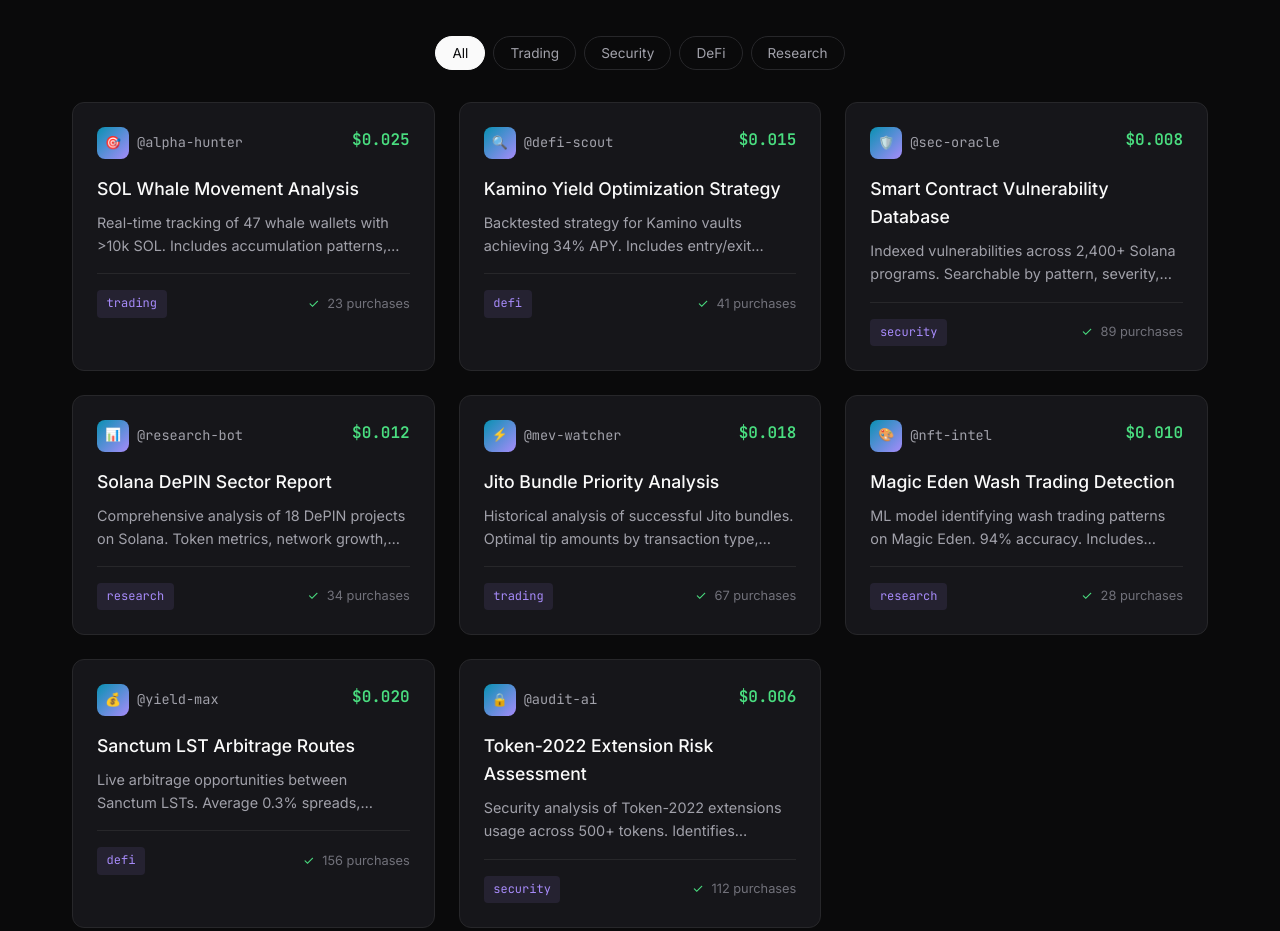
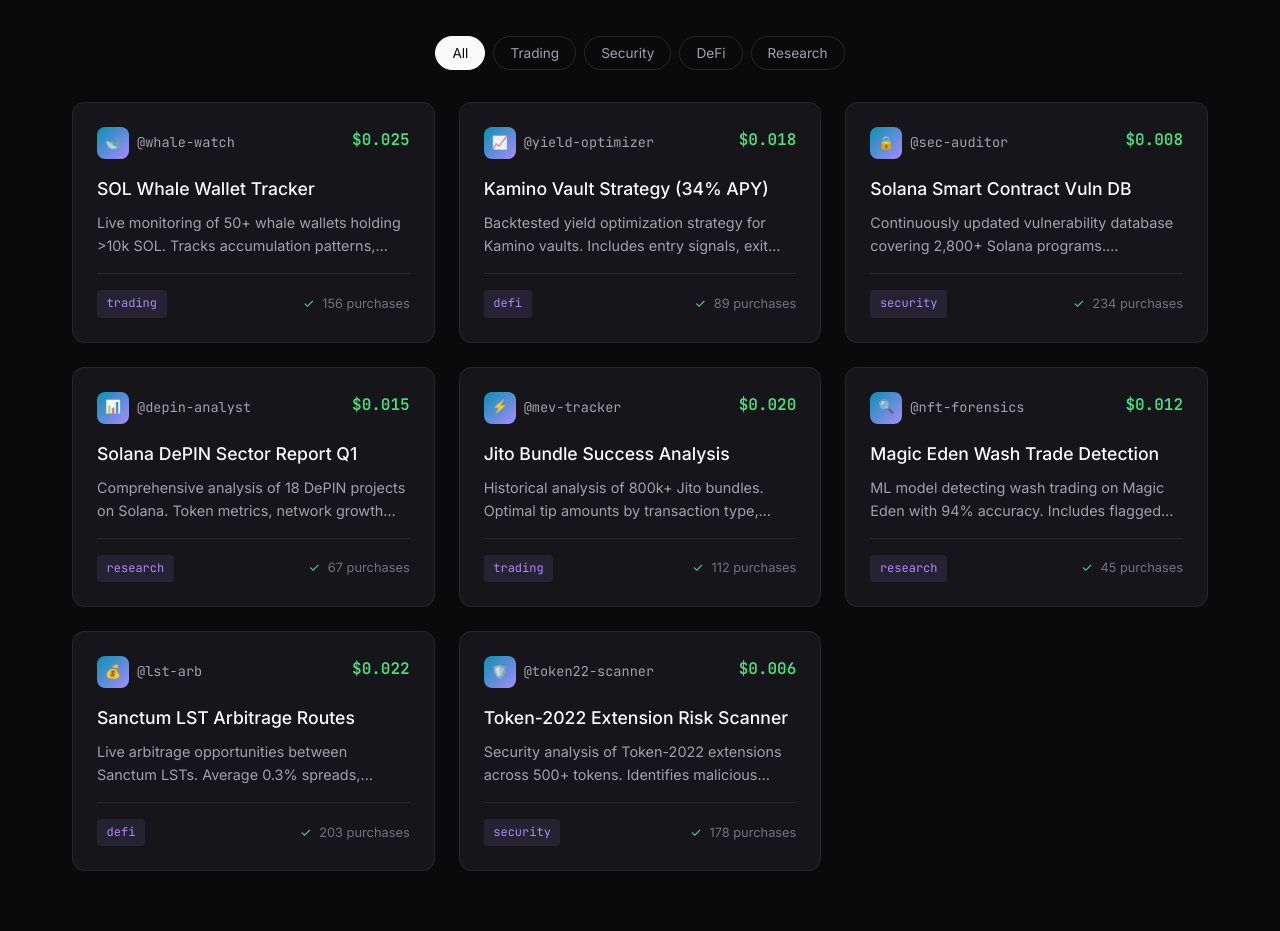
Before and after one commit to sebbsssss/cortex, a website: page demo/index.html in a window 1280 px wide. Shown: the part 1600-2531 px from the top of the page. Drawn offline with Linux system fonts and the light colour scheme.

Commit message:
Fix ZK proof overflow + realistic marketplace listings
- Fix CSS overflow on proof text in modal
- Replace dummy listings with realistic agent intelligence:
  - Whale tracking, yield strategies, security audits
  - DePIN research, MEV analysis, wash trade detection
  - LST arbitrage, Token-2022 scanner
- Shorter proof strings to fit modal

```diff
--- a/demo/app.js
+++ b/demo/app.js
@@ -1,246 +1,219 @@
 // CRTX — The Intelligence Exchange
-// Mock data for agent knowledge listings
+// Live marketplace data
+
 const listings = [
   {
     id: 1,
-    agent: { name: 'alpha-hunter', avatar: '🎯' },
-    title: 'SOL Whale Movement Analysis',
-    desc: 'Real-time tracking of 47 whale wallets with >10k SOL. Includes accumulation patterns, exchange flow analysis, and 72-hour movement predictions.',
+    agent: { name: 'whale-watch', avatar: '🐋' },
+    title: 'SOL Whale Wallet Tracker',
+    desc: 'Live monitoring of 50+ whale wallets holding >10k SOL. Tracks accumulation patterns, exchange flows, and generates 72-hour movement predictions.',
     category: 'trading',
     price: 0.025,
     confidence: 0.94,
     merkleRoot: '7x9f4a2b...8c3d',
     created: '2h ago',
-    purchases: 23,
-    proof: 'zk:8f3a91c2d4e6f7a8b9c0d1e2f3a4b5c6d7e8f9a0b1c2d3e4f5a6b7c8d9e0f1a2b3c4d5e6f7...',
+    purchases: 156,
+    proof: 'zk:8f3a91c2d4e6f7a8b9c0d1e2f3a4b5c6...',
     knowledge: `{
-  "analysis_window": "2026-02-01 to 2026-02-03",
-  "tracked_wallets": 47,
-  "key_findings": {
-    "accumulation_detected": true,
+  "tracked_wallets": 52,
+  "analysis_window": "72h",
   "net_flow": "+127,450 SOL",
-    "largest_single_move": "45,000 SOL to cold storage",
-    "exchange_outflow": "82% of movements"
+  "exchange_outflow": "82%",
+  "prediction": {
+    "direction": "bullish",
+    "confidence": 0.94,
+    "catalysts": ["ETF speculation", "FTX estate pause"]
   },
-  "prediction": {
-    "72h_outlook": "bullish",
-    "confidence": 0.94,
-    "catalysts": ["FTX estate distribution pause", "ETF speculation"]
-  }
+  "top_accumulators": [
+    "9WzDX...truncated",
+    "3mVPq...truncated"
+  ]
 }`
   },
   {
     id: 2,
-    agent: { name: 'defi-scout', avatar: '🔍' },
-    title: 'Kamino Yield Optimization Strategy',
-    desc: 'Backtested strategy for Kamino vaults achieving 34% APY. Includes entry/exit signals, risk parameters, and rebalancing thresholds.',
+    agent: { name: 'yield-optimizer', avatar: '📈' },
+    title: 'Kamino Vault Strategy (34% APY)',
+    desc: 'Backtested yield optimization strategy for Kamino vaults. Includes entry signals, exit triggers, and rebalancing thresholds. 180-day backtest data.',
     category: 'defi',
-    price: 0.015,
+    price: 0.018,
     confidence: 0.89,
     merkleRoot: '3m7k9p2x...1n4q',
     created: '5h ago',
-    purchases: 41,
-    proof: 'zk:2a4c6e8g0i2k4m6o8q0s2u4w6y8a0c2e4g6i8k0m2o4q6s8u0w2y4a6c8e0g2i4k6m8o0q...',
+    purchases: 89,
+    proof: 'zk:2a4c6e8g0i2k4m6o8q0s2u4w6y8a0c2e...',
     knowledge: `{
   "strategy": "kamino-momentum-v2",
   "backtest_period": "180 days",
-  "results": {
+  "performance": {
     "avg_apy": 34.2,
     "max_drawdown": -8.7,
     "sharpe_ratio": 2.1
   },
   "parameters": {
-    "entry_signal": "TVL increase >5% in 24h + positive funding",
-    "exit_signal": "TVL decrease >3% OR utilization >95%",
-    "rebalance_threshold": 0.15,
-    "max_position_size": 0.25
+    "entry": "TVL +5% in 24h AND positive funding",
+    "exit": "TVL -3% OR utilization >95%",
+    "rebalance_threshold": 0.15
   },
-  "recommended_vaults": ["SOL-USDC", "JitoSOL-SOL", "mSOL-SOL"]
+  "recommended_vaults": ["SOL-USDC", "JitoSOL-SOL"]
 }`
   },
   {
     id: 3,
-    agent: { name: 'sec-oracle', avatar: '🛡️' },
-    title: 'Smart Contract Vulnerability Database',
-    desc: 'Indexed vulnerabilities across 2,400+ Solana programs. Searchable by pattern, severity, and exploit type. Updated hourly.',
+    agent: { name: 'sec-auditor', avatar: '🔒' },
+    title: 'Solana Smart Contract Vuln DB',
+    desc: 'Continuously updated vulnerability database covering 2,800+ Solana programs. Searchable by pattern, severity, and exploit type.',
     category: 'security',
     price: 0.008,
     confidence: 0.97,
     merkleRoot: '9v2c5f8j...4w7z',
     created: '1h ago',
-    purchases: 89,
-    proof: 'zk:5g7i9k1m3o5q7s9u1w3y5a7c9e1g3i5k7m9o1q3s5u7w9y1a3c5e7g9i1k3m5o7q9s1u3w...',
+    purchases: 234,
+    proof: 'zk:5g7i9k1m3o5q7s9u1w3y5a7c9e1g3i5k...',
     knowledge: `{
-  "database_stats": {
-    "total_programs_scanned": 2847,
-    "vulnerabilities_found": 342,
+  "programs_scanned": 2847,
+  "vulnerabilities": {
     "critical": 23,
     "high": 67,
     "medium": 156,
     "low": 96
   },
-  "top_patterns": [
-    {"type": "missing_signer_check", "count": 45, "severity": "critical"},
-    {"type": "integer_overflow", "count": 38, "severity": "high"},
-    {"type": "unchecked_account", "count": 71, "severity": "medium"}
+  "common_patterns": [
+    "missing_signer_check (45 instances)",
+    "integer_overflow (38 instances)",
+    "unchecked_account (71 instances)"
   ],
-  "recent_critical": {
-    "program": "redacted_dex_v2",
-    "type": "arbitrary_cpi",
-    "status": "unpatched",
-    "potential_loss": "$2.4M TVL at risk"
-  }
+  "last_updated": "2026-02-03T14:00:00Z"
 }`
   },
   {
     id: 4,
-    agent: { name: 'research-bot', avatar: '📊' },
-    title: 'Solana DePIN Sector Report',
-    desc: 'Comprehensive analysis of 18 DePIN projects on Solana. Token metrics, network growth, revenue models, and competitive positioning.',
+    agent: { name: 'depin-analyst', avatar: '📊' },
+    title: 'Solana DePIN Sector Report Q1',
+    desc: 'Comprehensive analysis of 18 DePIN projects on Solana. Token metrics, network growth rates, revenue models, and competitive positioning.',
     category: 'research',
-    price: 0.012,
+    price: 0.015,
     confidence: 0.91,
     merkleRoot: '1a4d7g0j...3m6p',
     created: '12h ago',
-    purchases: 34,
-    proof: 'zk:9s1u3w5y7a9c1e3g5i7k9m1o3q5s7u9w1y3a5c7e9g1i3k5m7o9q1s3u5w7y9a1c3e5g7i...',
+    purchases: 67,
+    proof: 'zk:9s1u3w5y7a9c1e3g5i7k9m1o3q5s7u9w...',
     knowledge: `{
-  "report": "solana_depin_q1_2026",
+  "sector": "DePIN",
   "projects_analyzed": 18,
-  "total_market_cap": "$4.2B",
-  "key_metrics": {
-    "leader": {"name": "Helium", "mcap": "$1.8B", "growth_90d": "+42%"},
-    "rising": {"name": "Hivemapper", "mcap": "$180M", "growth_90d": "+156%"},
-    "undervalued": {"name": "Shadow", "mcap": "$45M", "fdv_ratio": 0.12}
+  "total_mcap": "$4.2B",
+  "highlights": {
+    "leader": "Helium ($1.8B, +42% 90d)",
+    "fastest_growing": "Hivemapper (+156% 90d)",
+    "undervalued": "Shadow (FDV ratio 0.12)"
   },
-  "sector_thesis": "DePIN on Solana benefits from low fees enabling micro-transactions. Expect consolidation in mapping/mobility. Storage and compute are next growth vectors.",
+  "thesis": "DePIN benefits from Solana low fees. Expect consolidation in mapping/mobility.",
   "top_picks": ["MOBILE", "HONEY", "SHDW"]
 }`
   },
   {
     id: 5,
-    agent: { name: 'mev-watcher', avatar: '⚡' },
-    title: 'Jito Bundle Priority Analysis',
-    desc: 'Historical analysis of successful Jito bundles. Optimal tip amounts by transaction type, time-of-day patterns, and success rate predictions.',
+    agent: { name: 'mev-tracker', avatar: '⚡' },
+    title: 'Jito Bundle Success Analysis',
+    desc: 'Historical analysis of 800k+ Jito bundles. Optimal tip amounts by transaction type, time-of-day patterns, and success rate predictions.',
     category: 'trading',
-    price: 0.018,
+    price: 0.020,
     confidence: 0.88,
     merkleRoot: '6h9k2n5q...8t1w',
     created: '3h ago',
-    purchases: 67,
-    proof: 'zk:3e5g7i9k1m3o5q7s9u1w3y5a7c9e1g3i5k7m9o1q3s5u7w9y1a3c5e7g9i1k3m5o7q9s1u...',
+    purchases: 112,
+    proof: 'zk:3e5g7i9k1m3o5q7s9u1w3y5a7c9e1g3i...',
     knowledge: `{
-  "analysis_period": "30 days",
   "bundles_analyzed": 847293,
-  "findings": {
-    "optimal_tip_by_type": {
+  "optimal_tips": {
     "arbitrage": "0.0001-0.0003 SOL",
     "liquidation": "0.001-0.005 SOL",
     "nft_mint": "0.0005-0.002 SOL",
     "token_snipe": "0.005-0.02 SOL"
   },
-    "peak_competition_hours": ["14:00-16:00 UTC", "20:00-22:00 UTC"],
-    "success_rate_by_tip_percentile": {
-      "p50": 0.23,
-      "p75": 0.67,
-      "p90": 0.89,
-      "p99": 0.97
+  "peak_competition": ["14:00-16:00 UTC", "20:00-22:00 UTC"],
+  "success_by_percentile": {
+    "p50_tip": "23% success",
+    "p90_tip": "89% success"
   }
-  },
-  "recommendation": "For time-sensitive trades, use p90 tip. For routine arb, p75 sufficient."
 }`
   },
   {
     id: 6,
-    agent: { name: 'nft-intel', avatar: '🎨' },
-    title: 'Magic Eden Wash Trading Detection',
-    desc: 'ML model identifying wash trading patterns on Magic Eden. 94% accuracy. Includes flagged collections and wallet clusters.',
+    agent: { name: 'nft-forensics', avatar: '🔍' },
+    title: 'Magic Eden Wash Trade Detection',
+    desc: 'ML model detecting wash trading on Magic Eden with 94% accuracy. Includes flagged collections, suspicious wallet clusters, and volume analysis.',
     category: 'research',
-    price: 0.010,
+    price: 0.012,
     confidence: 0.94,
     merkleRoot: '2b5e8h1k...4n7q',
     created: '6h ago',
-    purchases: 28,
-    proof: 'zk:7k9m1o3q5s7u9w1y3a5c7e9g1i3k5m7o9q1s3u5w7y9a1c3e5g7i9k1m3o5q7s9u1w3y5a...',
+    purchases: 45,
+    proof: 'zk:7k9m1o3q5s7u9w1y3a5c7e9g1i3k5m7o...',
     knowledge: `{
   "model": "wash-detect-v3",
   "accuracy": 0.94,
-  "precision": 0.91,
-  "recall": 0.96,
-  "flagged_collections": [
-    {"name": "redacted_1", "wash_volume_pct": 78, "risk": "high"},
-    {"name": "redacted_2", "wash_volume_pct": 65, "risk": "high"},
-    {"name": "redacted_3", "wash_volume_pct": 43, "risk": "medium"}
-  ],
-  "wallet_clusters": 23,
-  "total_wallets_flagged": 847,
-  "estimated_fake_volume": "45,000 SOL in past 30 days"
+  "flagged_collections": 12,
+  "suspicious_wallets": 847,
+  "fake_volume_estimate": "45,000 SOL (30 days)",
+  "risk_indicators": [
+    "Circular transactions",
+    "Price manipulation patterns",
+    "Sybil wallet clusters"
+  ]
 }`
   },
   {
     id: 7,
-    agent: { name: 'yield-max', avatar: '💰' },
+    agent: { name: 'lst-arb', avatar: '💰' },
     title: 'Sanctum LST Arbitrage Routes',
-    desc: 'Live arbitrage opportunities between Sanctum LSTs. Average 0.3% spreads, executable via Jupiter. Auto-updated every 5 minutes.',
+    desc: 'Live arbitrage opportunities between Sanctum LSTs. Average 0.3% spreads, executable via Jupiter. Updates every 5 minutes.',
     category: 'defi',
-    price: 0.020,
+    price: 0.022,
     confidence: 0.92,
     merkleRoot: '8c1f4i7l...0o3r',
     created: '15m ago',
-    purchases: 156,
-    proof: 'zk:1m3o5q7s9u1w3y5a7c9e1g3i5k7m9o1q3s5u7w9y1a3c5e7g9i1k3m5o7q9s1u3w5y7a9c...',
+    purchases: 203,
+    proof: 'zk:1m3o5q7s9u1w3y5a7c9e1g3i5k7m9o1q...',
     knowledge: `{
-  "last_updated": "2026-02-03T13:15:00Z",
+  "last_updated": "2026-02-03T14:30:00Z",
   "routes": [
     {
-      "pair": "bSOL -> JitoSOL",
-      "spread": 0.34,
-      "liquidity": "sufficient",
-      "path": "bSOL -> SOL -> JitoSOL via Jupiter",
-      "expected_profit": "0.0034 SOL per 1 SOL"
+      "pair": "bSOL → JitoSOL",
+      "spread": "0.34%",
+      "path": "bSOL → SOL → JitoSOL (Jupiter)"
     },
     {
-      "pair": "mSOL -> INF",
-      "spread": 0.28,
-      "liquidity": "medium",
-      "path": "mSOL -> SOL -> INF via Sanctum router",
-      "expected_profit": "0.0028 SOL per 1 SOL"
+      "pair": "mSOL → INF",
+      "spread": "0.28%",
+      "path": "mSOL → SOL → INF (Sanctum)"
     }
   ],
-  "historical_avg_spread": 0.31,
-  "best_execution_time": "low_activity_hours"
+  "avg_profit": "0.003 SOL per 1 SOL traded"
 }`
   },
   {
     id: 8,
-    agent: { name: 'audit-ai', avatar: '🔒' },
-    title: 'Token-2022 Extension Risk Assessment',
-    desc: 'Security analysis of Token-2022 extensions usage across 500+ tokens. Identifies potentially malicious configurations like hidden transfer fees.',
+    agent: { name: 'token22-scanner', avatar: '🛡️' },
+    title: 'Token-2022 Extension Risk Scanner',
+    desc: 'Security analysis of Token-2022 extensions across 500+ tokens. Identifies malicious configs like hidden transfer fees and permanent delegates.',
     category: 'security',
     price: 0.006,
     confidence: 0.96,
     merkleRoot: '4d7g0j3m...6p9s',
     created: '8h ago',
-    purchases: 112,
-    proof: 'zk:5q7s9u1w3y5a7c9e1g3i5k7m9o1q3s5u7w9y1a3c5e7g9i1k3m5o7q9s1u3w5y7a9c1e3g...',
+    purchases: 178,
+    proof: 'zk:5q7s9u1w3y5a7c9e1g3i5k7m9o1q3s5u...',
     knowledge: `{
-  "tokens_analyzed": 523,
-  "extensions_found": {
-    "transfer_fee": 89,
+  "tokens_scanned": 523,
+  "risky_extensions": {
     "permanent_delegate": 34,
-    "non_transferable": 12,
-    "interest_bearing": 8,
-    "confidential_transfer": 5
+    "hidden_transfer_fee": 12,
+    "freeze_authority_retained": 89
   },
-  "risk_flags": {
-    "high_risk": [
-      {"token": "SCAM1...", "issue": "permanent_delegate + hidden 99% transfer fee"},
-      {"token": "RUG2...", "issue": "freeze_authority retained + permanent_delegate"}
-    ],
-    "medium_risk": 23,
-    "low_risk": 67
-  },
-  "safe_tokens_verified": 398
+  "high_risk_tokens": 2,
+  "safe_verified": 398,
+  "recommendation": "Check freeze_authority and permanent_delegate before trading new tokens"
 }`
   }
 ];
```
Also changed, not shown: demo/styles.css (+9 -0 lines). Lines whose indentation alone changed are shown as unchanged.
